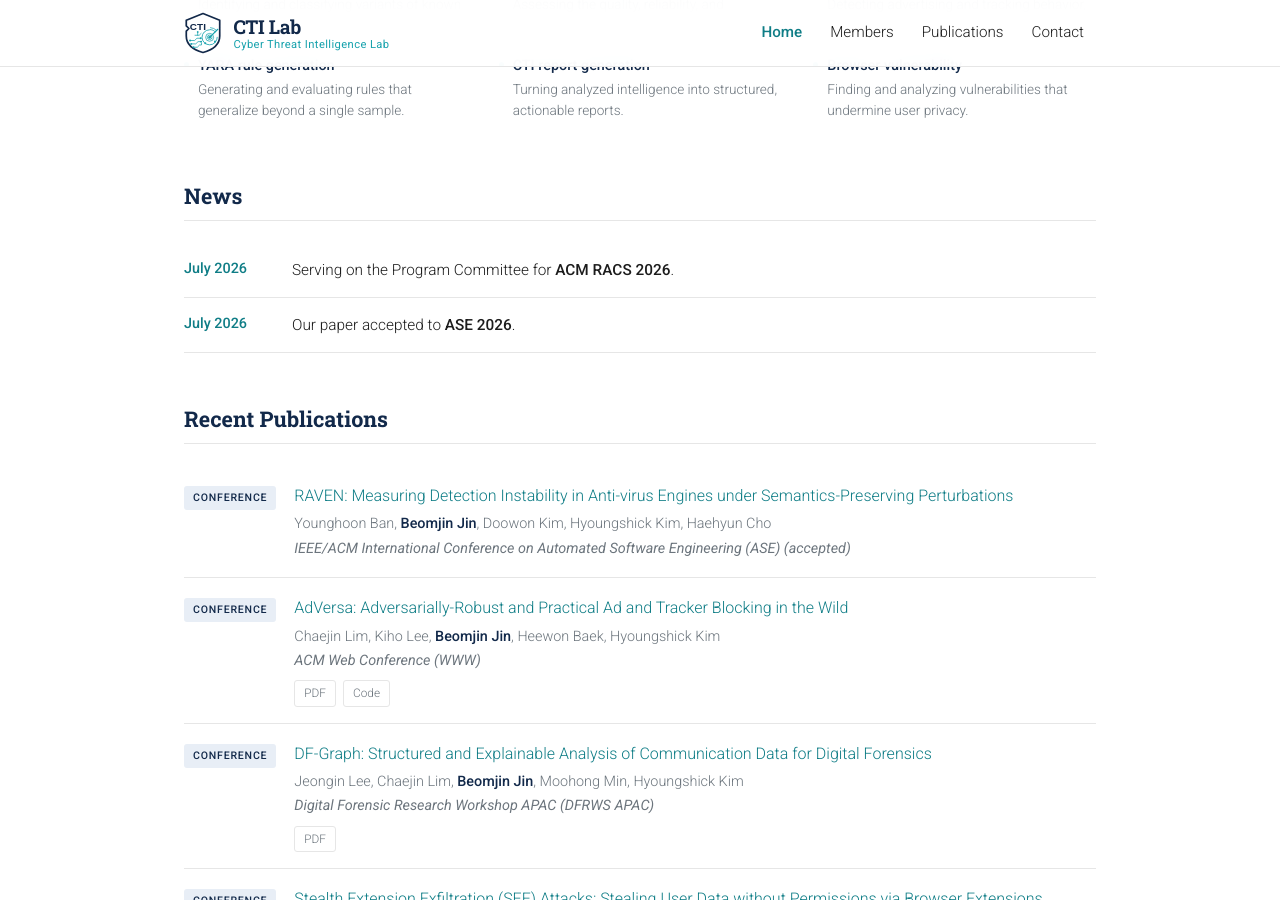
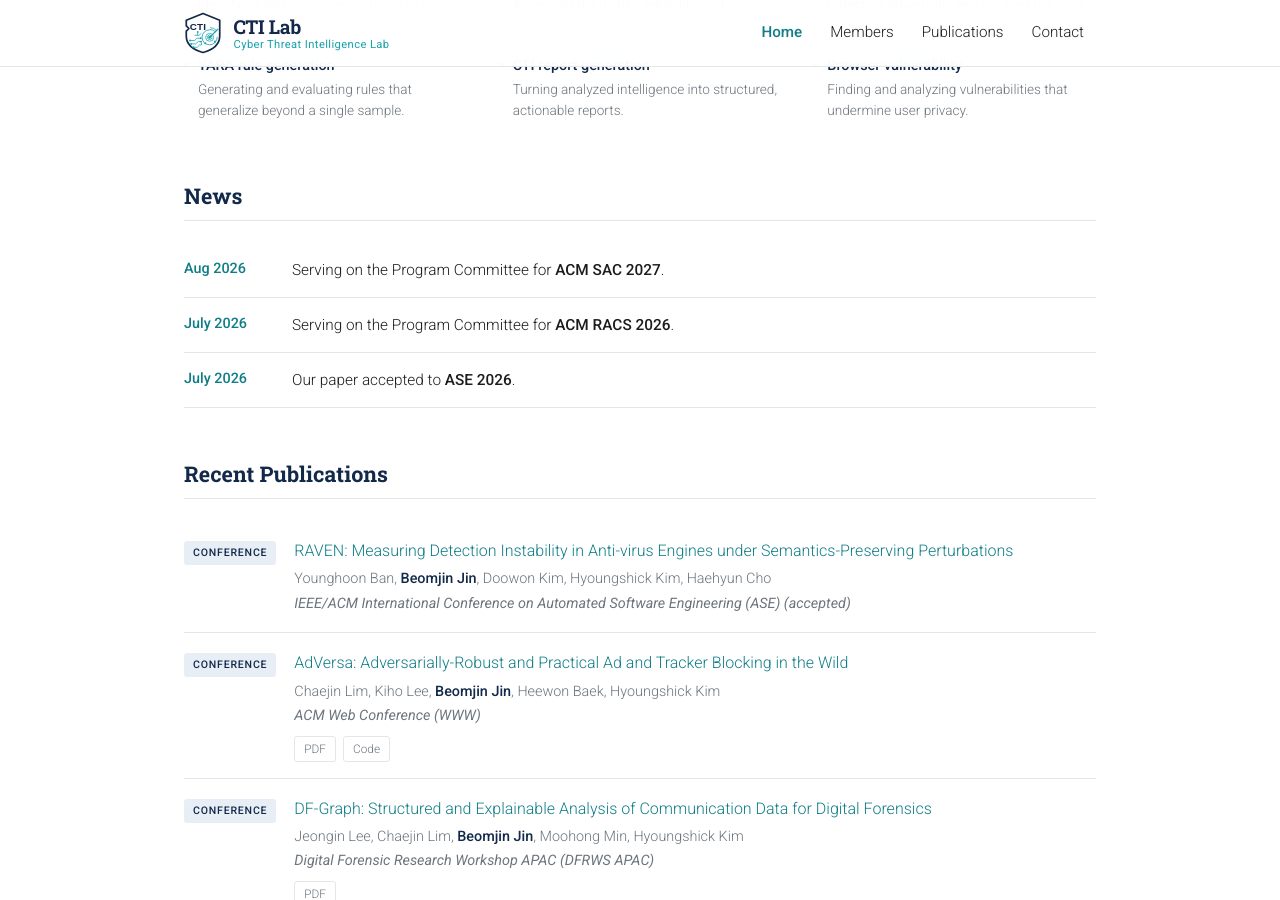
Before and after one commit to BJJINE/BJJINE.github.io, a Jekyll site: the page built from _pages/about.md, in a window 1280 px wide and 900 px high, scrolled down 775 px. Built offline with Jekyll 4.4.1, drawn with Linux system fonts in a browser that asks for light colours.

Commit message:
Update news.yml

```diff
--- a/_data/news.yml
+++ b/_data/news.yml
@@ -1,5 +1,8 @@
 # News items shown on the home page. Newest first.
 # `date` is free text, so "Aug 2026" or "2026-08-01" both work.
+
+- date: "Aug 2026"
+  text: "Serving on the Program Committee for **ACM SAC 2027**."
 
 - date: "July 2026"
   text: "Serving on the Program Committee for **ACM RACS 2026**."
```
